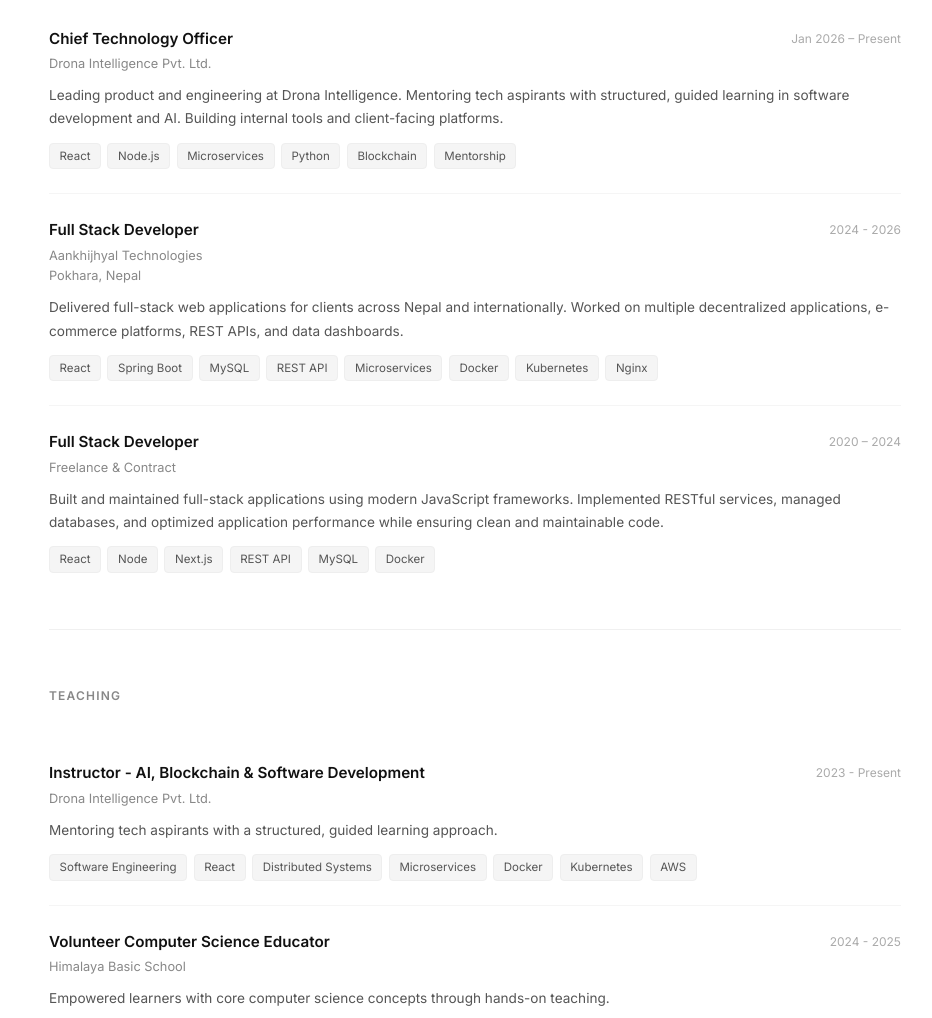
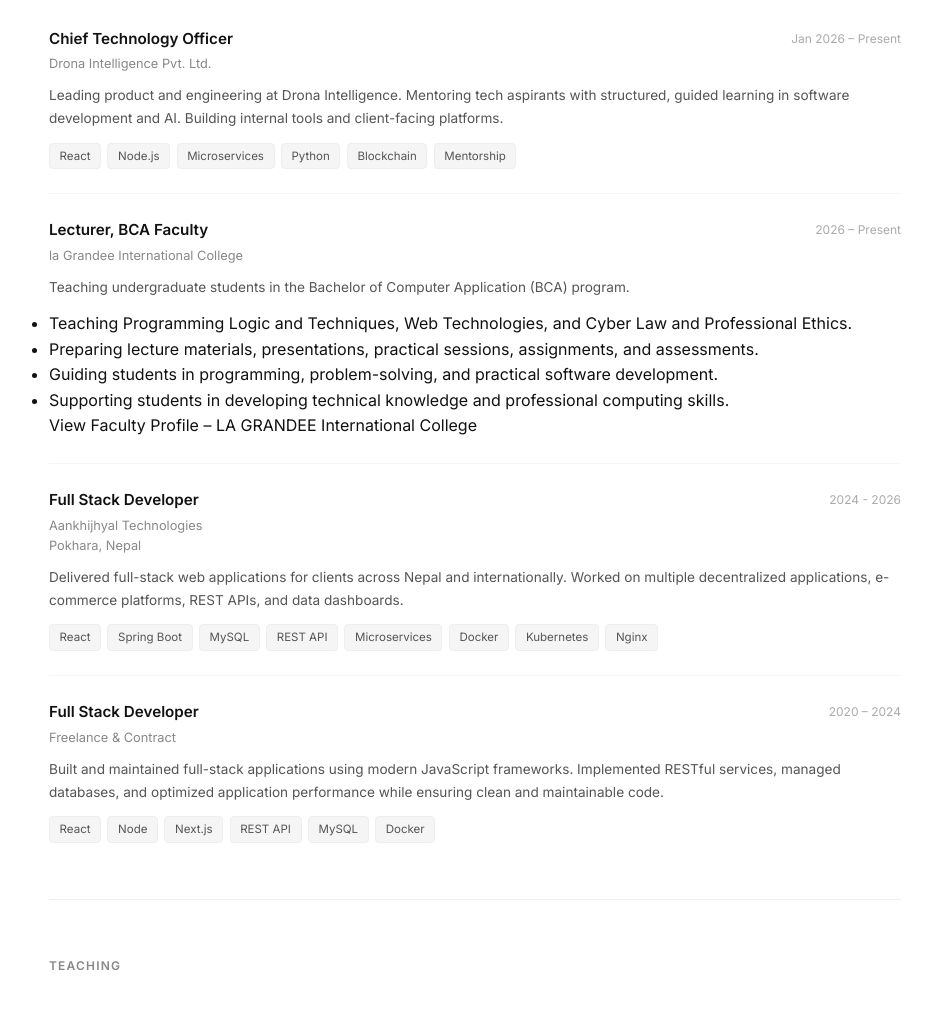
Before and after one commit to Ad-Abhishek/portfolio, a plain HTML site: page resume.html in a window 1280 px wide. Shown: the part 1437-2455 px from the top of the page, without its empty margins (165-1097 px from the left). Drawn offline with Linux system fonts and the light colour scheme.

Commit message:
refactor: update resume and intro

```diff
--- a/resume.html
+++ b/resume.html
@@ -156,6 +156,26 @@
                     <div class="timeline-item fade-in">
                         <div class="timeline-header">
                             <div>
+                                <h3 class="timeline-title">Lecturer, BCA Faculty</h3>
+                                <p class="timeline-org">la Grandee International College</p>
+                            </div>
+                            <span class="timeline-date">2026 – Present</span>
+                        </div>
+                        <p class="timeline-desc">Teaching undergraduate students in the Bachelor of Computer Application (BCA) program.
+                            <ul>
+                                <li>Teaching Programming Logic and Techniques, Web Technologies, and Cyber Law and Professional Ethics.
+</li>
+<li>Preparing lecture materials, presentations, practical sessions, assignments, and assessments.</li>
+<li>Guiding students in programming, problem-solving, and practical software development.</li>
+<li>Supporting students in developing technical knowledge and professional computing skills.</li>
+                            </ul>
+
+</p>
+                        <a href="https://lagrandee.edu.np/our-team">View Faculty Profile – LA GRANDEE International College</a>
+                    </div>
+                    <div class="timeline-item fade-in">
+                        <div class="timeline-header">
+                            <div>
                                 <h3 class="timeline-title">Full Stack Developer</h3>
                                 <p class="timeline-org">Aankhijhyal Technologies</p>
                                 <p class="timeline-org">Pokhara, Nepal</p>
```
Also changed, not shown: index.html (+6 -13 lines).
